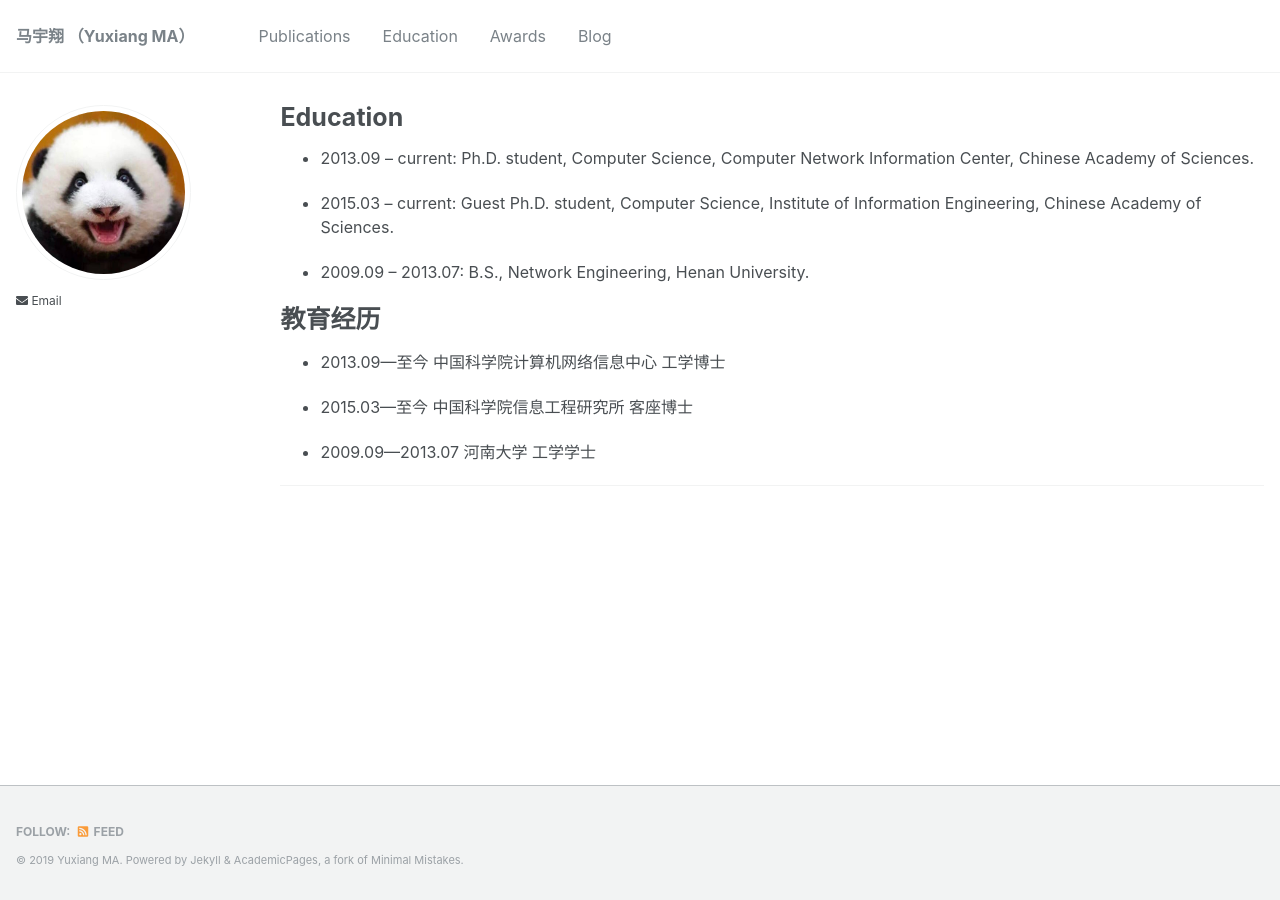
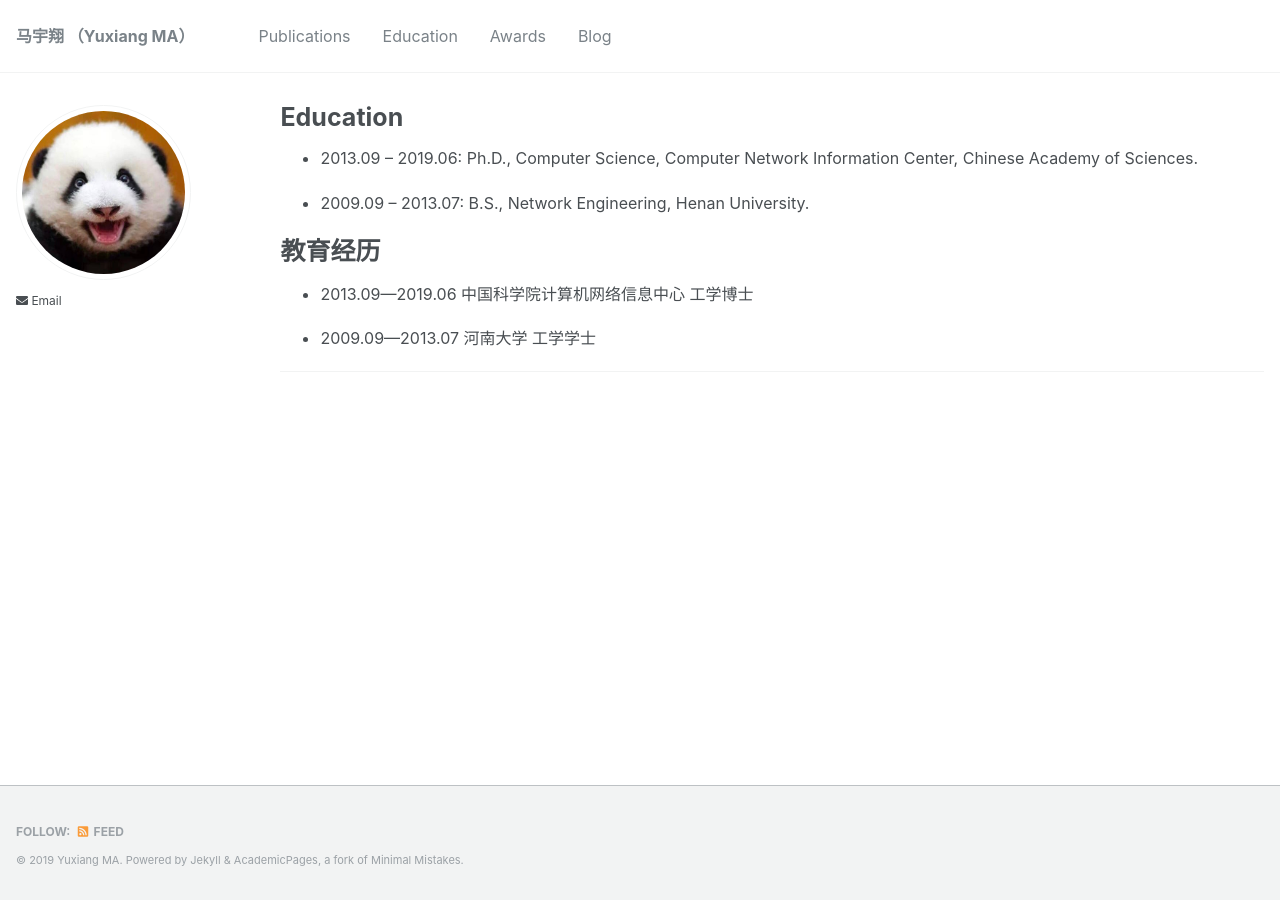
Before and after one commit to MaYuxiang/mayuxiang.github.io, a Jekyll site: the page built from _pages/education.md, in a window 1280 px wide. Built offline with Jekyll 4.4.1, drawn with Linux system fonts in a browser that asks for light colours.

Commit message:
Update
Update

```diff
--- a/_pages/education.md
+++ b/_pages/education.md
@@ -8,10 +8,7 @@ redirect_from:
 ---
 
 
-
-* 2013.09 -- current: Ph.D. student, Computer Science, Computer Network Information Center, Chinese Academy of Sciences.
-
-* 2015.03 -- current: Guest Ph.D. student, Computer Science, Institute of Information Engineering, Chinese Academy of Sciences.
+* 2013.09 -- 2019.06: Ph.D., Computer Science, Computer Network Information Center, Chinese Academy of Sciences.
 
 * 2009.09 -- 2013.07: B.S., Network Engineering, Henan University.
 
@@ -20,9 +17,7 @@ redirect_from:
 教育经历
 ======
 
-* 2013.09—至今 中国科学院计算机网络信息中心 工学博士
-
-* 2015.03—至今 中国科学院信息工程研究所 客座博士
+* 2013.09—2019.06 中国科学院计算机网络信息中心 工学博士
 
 * 2009.09—2013.07 河南大学 工学学士
 
```
